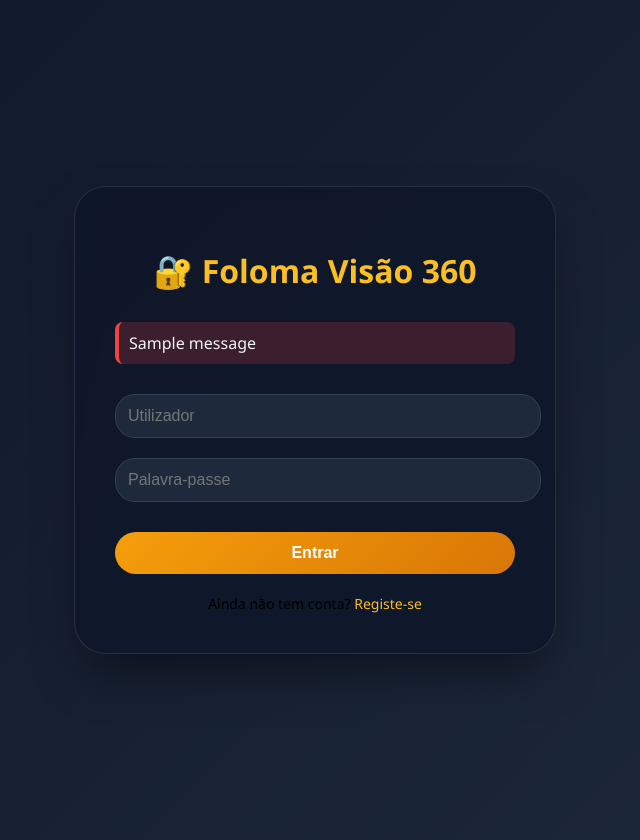
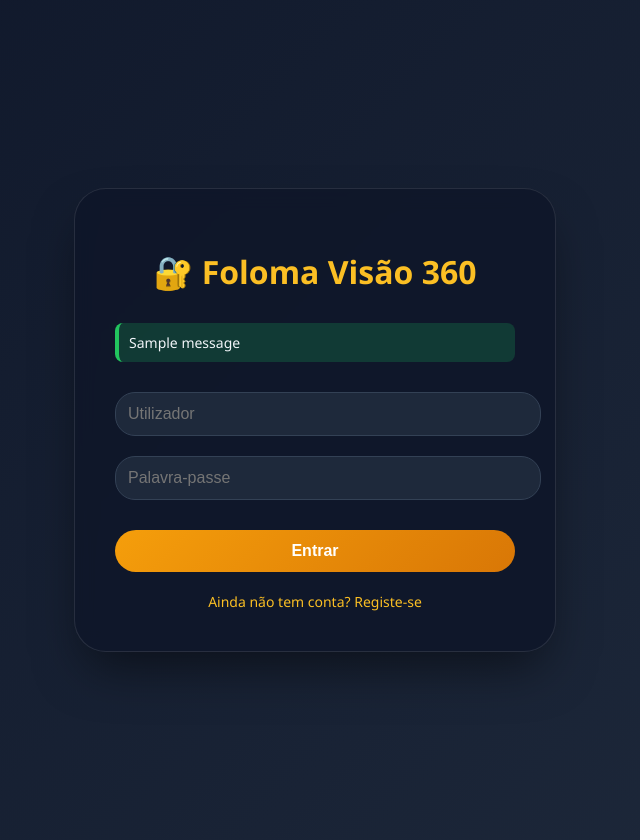
Before and after one commit to Foloma/Foloma-Sinais-, a Flask app: page /login in a window 1280 px wide. Shown: the whole page, without its empty margins (325-965 px from the left). Run offline with Flask 3, Linux system fonts and the light colour scheme; tables that the repository leaves empty hold one stand-in row (values such as "Sample post"); one stand-in notice (Sample message) is shown.

Commit message:
Enhance login form with flash messages and loading state

```diff
--- a/templates/login.html
+++ b/templates/login.html
@@ -47,37 +47,63 @@
             font-size: 16px;
             cursor: pointer;
             margin-top: 20px;
+            transition: opacity 0.2s;
         }
-        .link { text-align: center; margin-top: 20px; font-size: 14px; }
-        .link a { color: #fbbf24; text-decoration: none; }
+        button:disabled { opacity: 0.6; cursor: not-allowed; }
+        .links { text-align: center; margin-top: 20px; font-size: 14px; display: flex; flex-direction: column; gap: 8px; }
+        .links a { color: #fbbf24; text-decoration: none; }
+
+        /* Flash messages */
         .flash {
-            background: rgba(239,68,68,0.2);
-            border-left: 4px solid #ef4444;
             padding: 10px;
             margin-bottom: 20px;
             border-radius: 8px;
             color: #f1f5f9;
+            font-size: 14px;
         }
+        .flash-error { background: rgba(239,68,68,0.2); border-left: 4px solid #ef4444; }
+        .flash-success { background: rgba(34,197,94,0.2); border-left: 4px solid #22c55e; }
     </style>
 </head>
 <body>
     <div class="card">
         <h1>🔐 Foloma Visão 360</h1>
-        {% with messages = get_flashed_messages() %}
+
+        {% with messages = get_flashed_messages(with_categories=true) %}
             {% if messages %}
-                <div class="flash">
-                    {% for message in messages %}{{ message }}<br>{% endfor %}
-                </div>
+                {% for category, message in messages %}
+                    <div class="flash flash-{{ category }}">{{ message }}</div>
+                {% endfor %}
             {% endif %}
         {% endwith %}
-        <form method="post">
-            <input type="text" name="username" placeholder="Utilizador" required>
+
+        <form method="post" onsubmit="return handleSubmit();">
+            <input type="text" name="username" placeholder="Utilizador" required
+                   value="{{ request.form.get('username', '') }}" autocomplete="off">
             <input type="password" name="password" placeholder="Palavra-passe" required>
-            <button type="submit">Entrar</button>
+            <button type="submit" id="loginBtn">Entrar</button>
         </form>
-        <div class="link">
-            Ainda não tem conta? <a href="{{ url_for('afiliado') }}">Registe-se</a>
+
+        <div class="links">
+            <a href="{{ url_for('afiliado') }}">Ainda não tem conta? Registe-se</a>
         </div>
     </div>
+
+    <script>
+        function handleSubmit() {
+            const btn = document.getElementById('loginBtn');
+            btn.disabled = true;
+            btn.textContent = '⏳ A entrar...';
+
+            // Fallback: reativar após 5 segundos se ainda estiver na página (erro de rede)
+            setTimeout(function() {
+                if (btn.disabled) {
+                    btn.disabled = false;
+                    btn.textContent = 'Entrar';
+                }
+            }, 5000);
+            return true;
+        }
+    </script>
 </body>
 </html>
```
